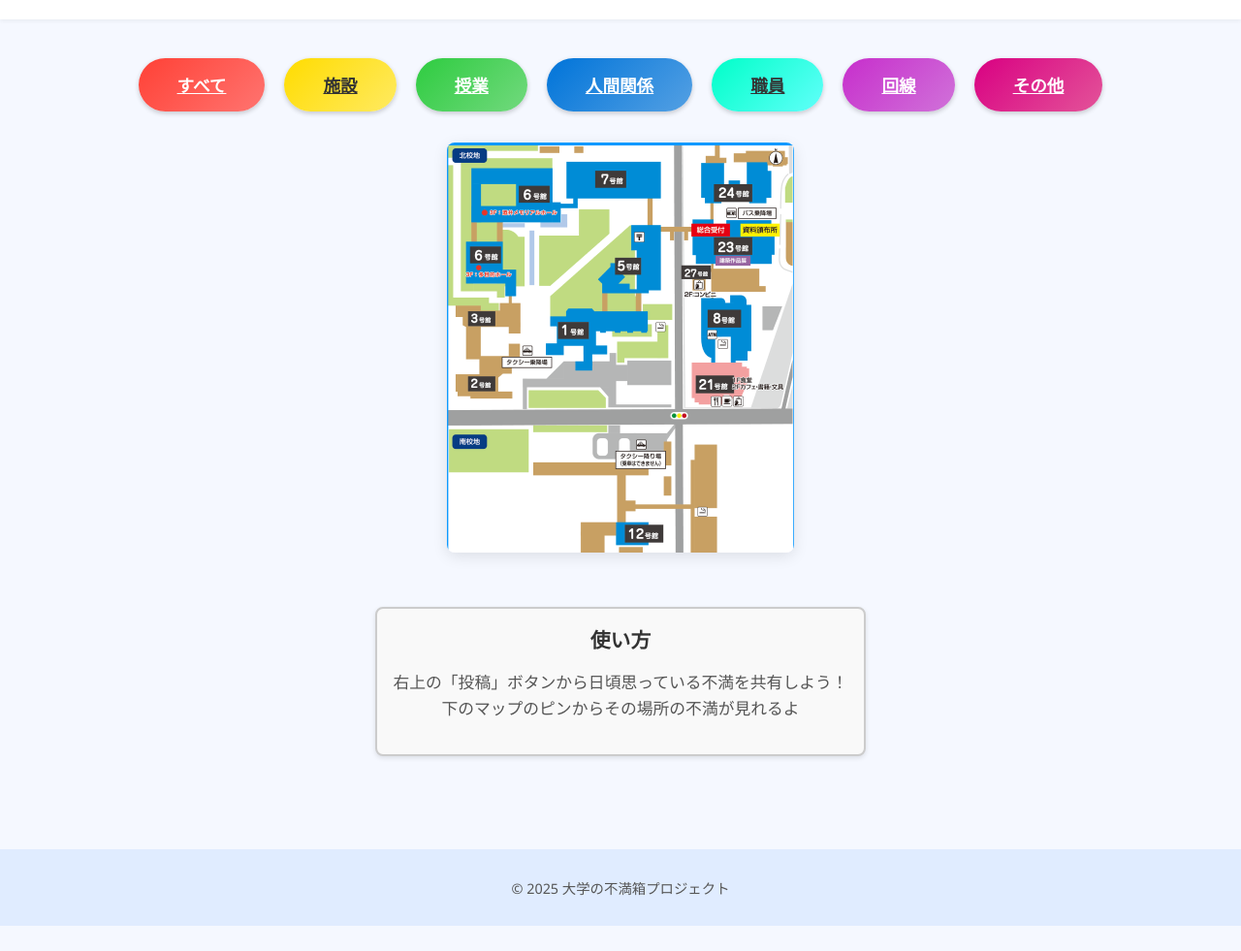
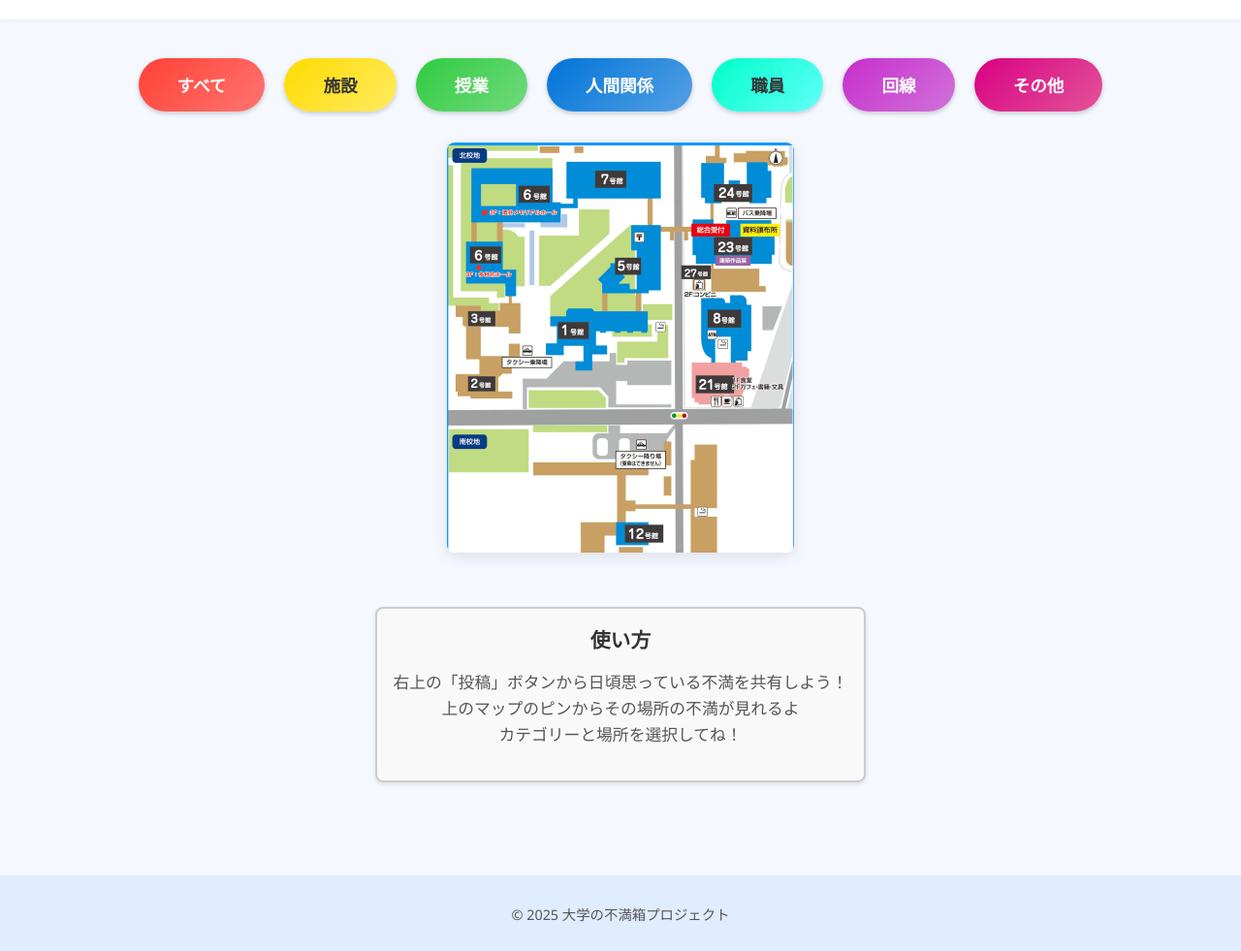
Before and after one commit to MATSUOKAAIRI/HacKit-secpro, a website with bundled scripts: page index.html in a window 1280 px wide. Shown: the part 77-1058 px from the top of the page at 97% size. Before the commit the page ends 1032 px from the top, so only its background shows below. Built offline with nearby package versions, Linux system fonts and the light colour scheme; no server answers.

Commit message:
使い方を追加した

```diff
--- a/index.html
+++ b/index.html
@@ -38,13 +38,13 @@
 <main class="page-container">
 
         <nav class="category-filters">
-            <a href="#" class="category-button cat-all">すべて</a>
-            <a href="#" class="category-button cat-facility">施設</a>
-            <a href="#" class="category-button cat-class">授業</a>
-            <a href="#" class="category-button cat-4">人間関係</a>
-            <a href="#" class="category-button cat-5">職員</a>
-            <a href="#" class="category-button cat-6">回線</a>
-            <a href="#" class="category-button cat-7">その他</a>
+            <a  class="category-button cat-all">すべて</a>
+            <a  class="category-button cat-facility">施設</a>
+            <a  class="category-button cat-class">授業</a>
+            <a  class="category-button cat-4">人間関係</a>
+            <a  class="category-button cat-5">職員</a>
+            <a  class="category-button cat-6">回線</a>
+            <a  class="category-button cat-7">その他</a>
         </nav>
 
         <div class="map-area">
@@ -69,7 +69,8 @@
     <h2 class="usage-title">使い方</h2>
     <p class="map-description">
         右上の「投稿」ボタンから日頃思っている不満を共有しよう！<br>
-        下のマップのピンからその場所の不満が見れるよ
+        上のマップのピンからその場所の不満が見れるよ<br>
+        カテゴリーと場所を選択してね！
     </p>
 </div>
 
```
